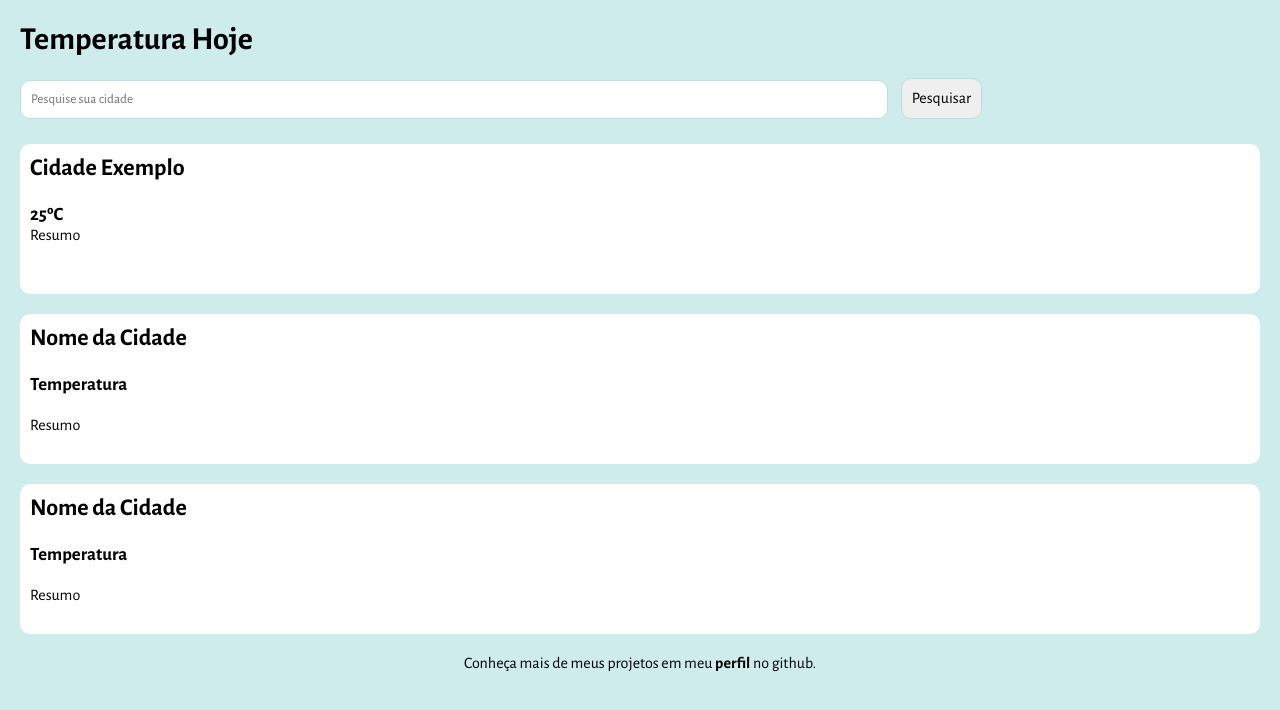
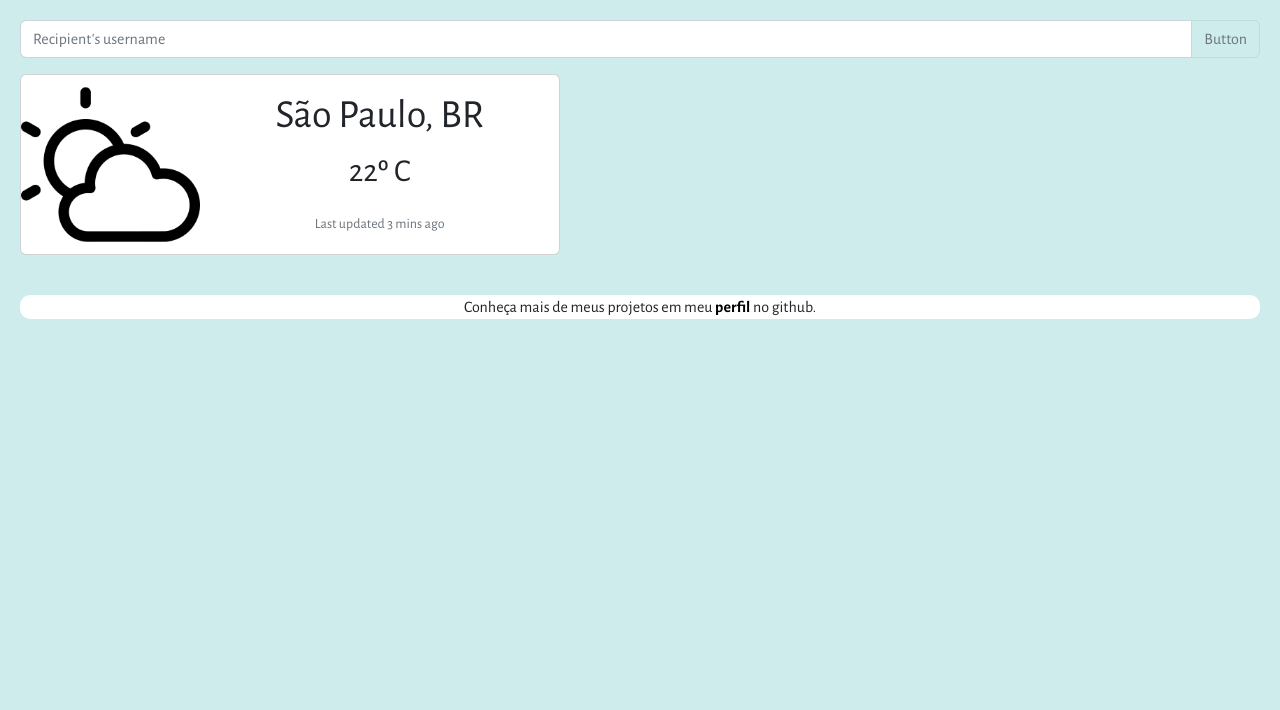
Before and after one commit to johnnysat/weather-app, a plain HTML site: page index.html in a window 1280 px wide. Drawn offline with nearby package versions, Linux system fonts and the light colour scheme.

Commit message:
Adicionando Bootstrap ao projeto

```diff
--- a/index.html
+++ b/index.html
@@ -4,8 +4,10 @@
   <meta charset="UTF-8">
   <meta http-equiv="X-UA-Compatible" content="IE=edge">
   <meta name="viewport" content="width=device-width, initial-scale=1.0">
+  <script defer src="script.js"></script>
+  <script defer src="https://cdn.jsdelivr.net/npm/bootstrap@5.2.2/dist/js/bootstrap.bundle.min.js" integrity="sha384-OERcA2EqjJCMA+/3y+gxIOqMEjwtxJY7qPCqsdltbNJuaOe923+mo//f6V8Qbsw3" crossorigin="anonymous"></script>
+  <link href="https://cdn.jsdelivr.net/npm/bootstrap@5.2.2/dist/css/bootstrap.min.css" rel="stylesheet" integrity="sha384-Zenh87qX5JnK2Jl0vWa8Ck2rdkQ2Bzep5IDxbcnCeuOxjzrPF/et3URy9Bv1WTRi" crossorigin="anonymous">
   <link rel="stylesheet" href="style.css">
-  <script defer src="script.js"></script>
   <title>Previsão do Tempo</title>
 </head>
 <body>
@@ -13,33 +15,29 @@
   </header>
 
   <body>
-    <h1 class="weather_title">Temperatura Hoje</h1>
-    <form>
-      <input type="text" id="search_input" placeholder="Pesquise sua cidade">
-      <button type="submit" class="search_button">Pesquisar</button>
-    </form>
 
-    <section class="grid_weather">
+    <main>
+      <div class="input-group mb-3">
+        <input type="text" class="form-control" placeholder="Recipient's username" aria-label="Recipient's username" aria-describedby="button-addon2">
+        <button class="btn btn-outline-secondary search_button" type="button" id="button-addon2">Button</button>
+      </div>
 
-    <div class="card_weather">
-      <h2 class="city_name">Cidade Exemplo</h2>
-      <h3 class="city_temp">25ºC</h3>
-      <p>Resumo</p>
-    </div>
+      <div class="card mb-3" style="max-width: 540px;">
+        <div class="row g-0">
+          <div class="col-md-4">
+            <img src="/images/cloudy.png" class="img-fluid rounded-start" alt="...">
+          </div>
+          <div class="col-md-8">
+            <div class="card-body">
+              <h5 class="card-title fs-1 text-center">São Paulo, BR</h5>
+              <p class="card-text fs-2 text-center">22º C</p>
+              <p class="card-text text-center"><small class="text-muted">Last updated 3 mins ago</small></p>
+            </div>
+          </div>
+        </div>
+      </div>
+    </main>
 
-    <div class="card_weather">
-      <h2 class="city_name">Nome da Cidade</h2>
-      <h3 class="city_temperature">Temperatura</h3>
-      <p>Resumo</p>
-    </div>
-
-    <div class="card_weather">
-      <h2 class="city_name">Nome da Cidade</h2>
-      <h3 class="city_temperature">Temperatura</h3>
-      <p>Resumo</p>
-    </div>
-
-    </section>
   </body>
 
   <footer>
--- a/style.css
+++ b/style.css
@@ -12,6 +12,13 @@ body {
   margin: 20px;
 }
 
+img {
+  width: 300px;
+  display: block;
+  margin-left: auto;
+  margin-right: auto
+}
+
 .weather_title {
   margin-bottom: 20px;
 }
@@ -19,19 +26,12 @@ body {
 input {
 	width: 70%;
 	margin: 0 auto;
-	padding: 10px;
   border: 1px solid #BFDCDC;
-	margin-bottom: 10px;
 	border-radius: 10px;
 }
 
 .search_button {
-  border-radius: 10px;
   border: 1px solid #BFDCDC;
-  font-size: 16px;
-  padding: 10px;
-  margin-bottom: 25px;
-  margin-left: 10px;
 }
 
 /*.grid_weather{
@@ -59,6 +59,10 @@ input {
 footer {
   width: 100%;
   text-align: center;
+  margin-top: 40px;
+  background-color: #fff;
+  border-radius: 10px;
+  width: 100%;
 }
 
 footer a {
```
Also changed, not shown: images/cloudy.png (added).
